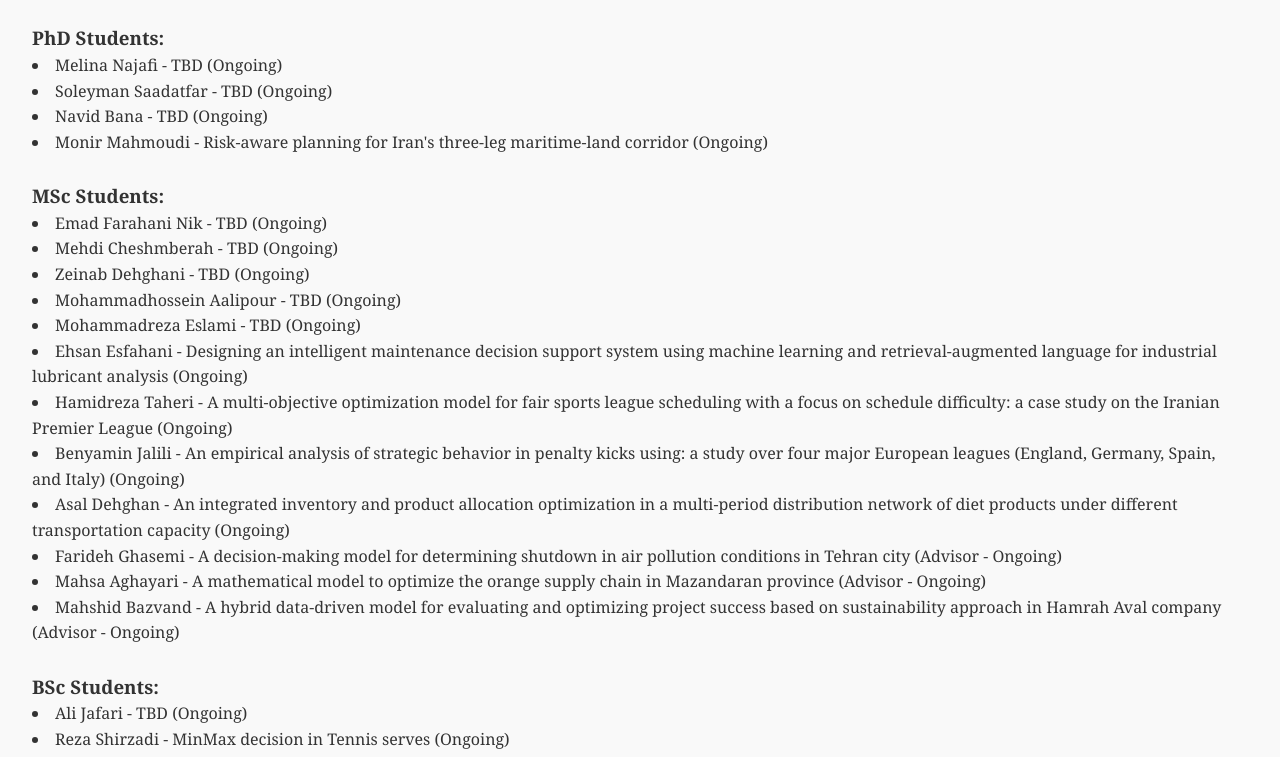
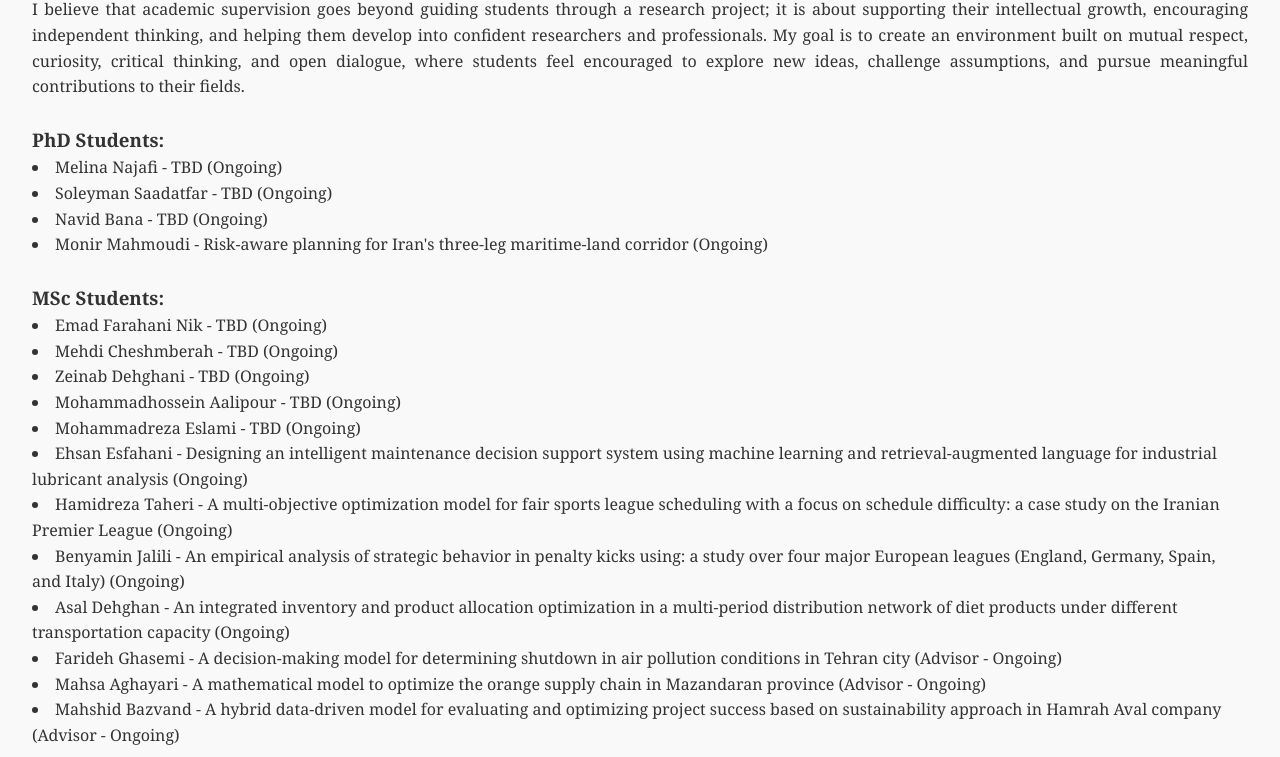
Before and after one commit to jalaldelaram/web, a plain HTML site: page supervision.html in a window 1280 px wide. Shown: the part 296-1053 px from the top of the page. Drawn offline with Linux system fonts and the light colour scheme.

Commit message:
Update supervision.html

```diff
--- a/supervision.html
+++ b/supervision.html
@@ -29,6 +29,10 @@
     </nav>
     <main>
         <h2>Supervision</h2>
+		<p align="justify">
+            I believe that academic supervision goes beyond guiding students through a research project; it is about supporting their intellectual growth, encouraging independent thinking, and helping them develop into confident researchers and professionals. My goal is to create an environment built on mutual respect, curiosity, critical thinking, and open dialogue, where students feel encouraged to explore new ideas, challenge assumptions, and pursue meaningful contributions to their fields.
+        </p>
+
 		<br>
         <h3>PhD Students:</h3>
             <li><a>Melina Najafi - TBD (Ongoing)</a></li>
```
